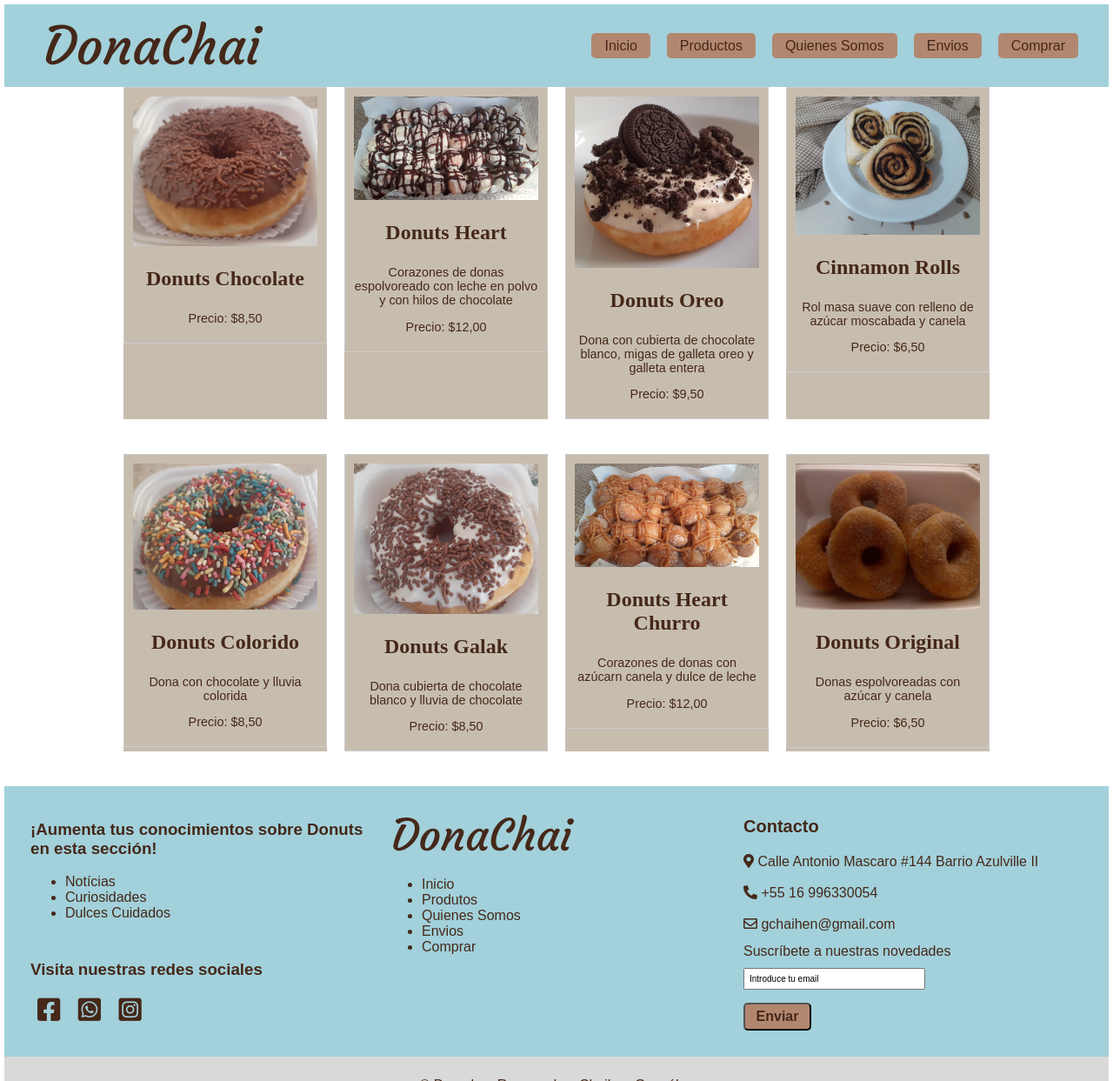
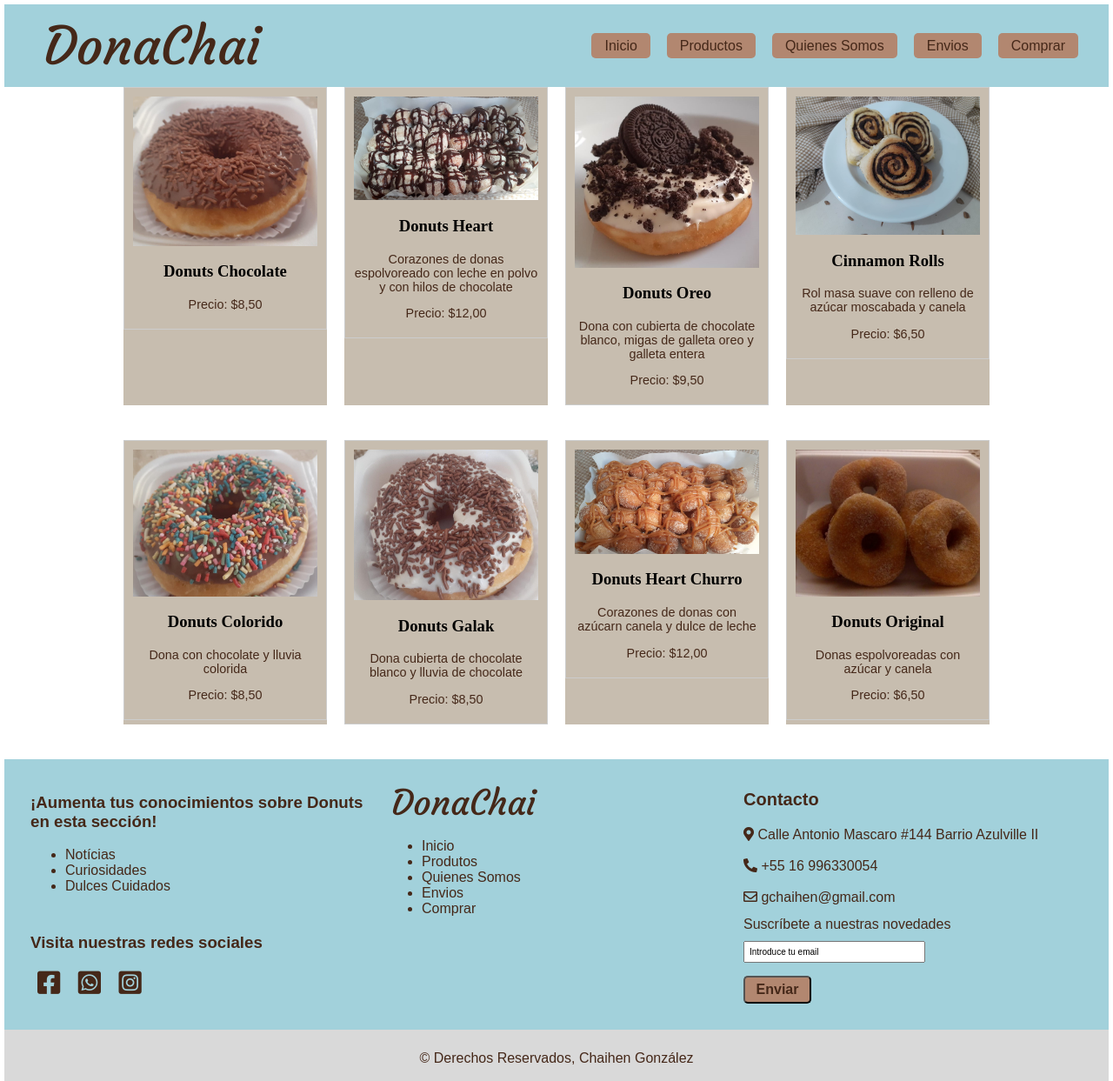
Before and after one commit to Chaihen/donachai-web, a plain HTML site: page productos.html in a window 1280 px wide. Shown: the top 1243 px of the page at 87% size. Drawn offline with Linux system fonts and the light colour scheme.

```diff
--- a/estilos.css
+++ b/estilos.css
@@ -205,11 +205,6 @@ h1.logo {
   color: #452819;
 }
 
-.card2 h3 {
-  color: #452819;
-  font-size: 1.5em;
-}
-
 .card2 p {
   margin-bottom: 10px;
   font-family: Acme, sans-serif;
@@ -338,7 +333,7 @@ h1.logo {
   padding: 10px;
   border: 1px solid #452819;
   border-radius: 4px;
-  background-color: rgba(201, 171, 134, 0.5);
+  background-color: rgba(140, 111, 76, 0.5);
   max-height: 150px;
   overflow-y: auto;
   color: #452819;
@@ -485,7 +480,7 @@ h1.logo {
 
 .footer-logo {
   color: #452819;
-  font-size: 50px;
+  font-size: 40px;
   font-family: Courgette, cursive;
   font-weight: 400;
   margin-bottom: 10px;
```
Also changed, not shown: index.html (+1 -1 lines).
